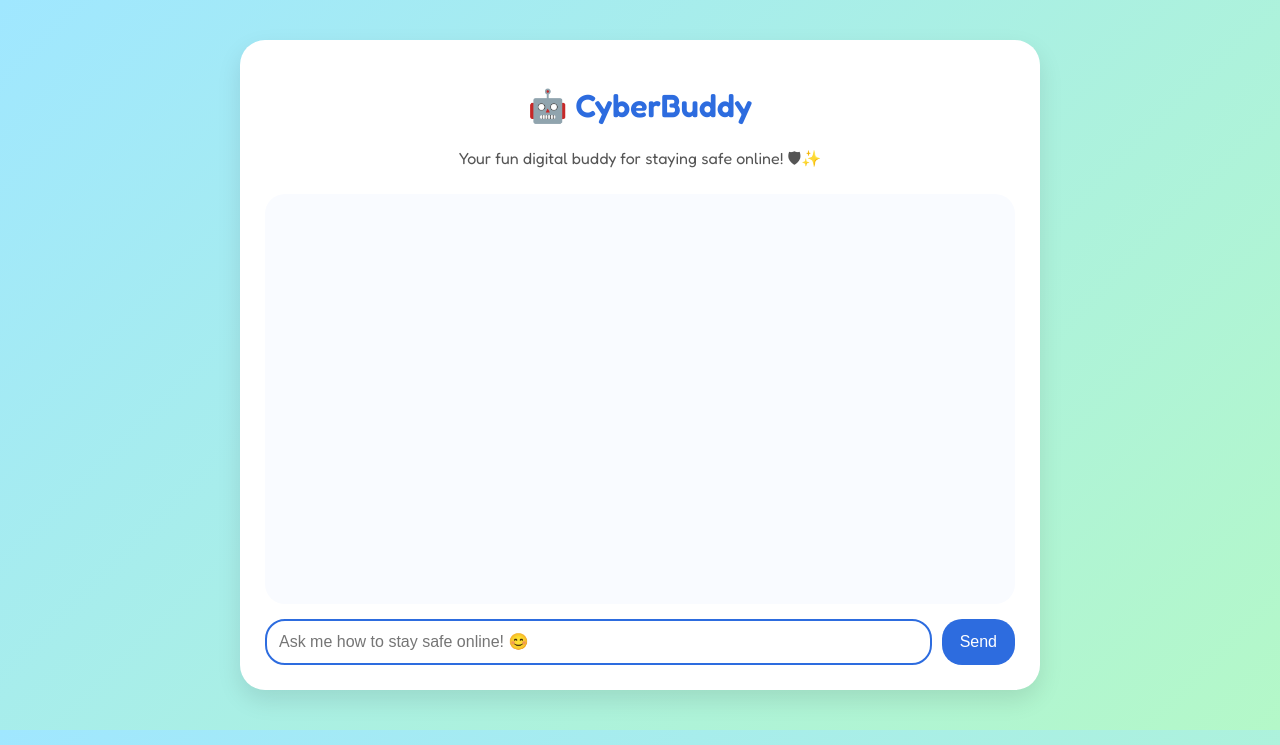
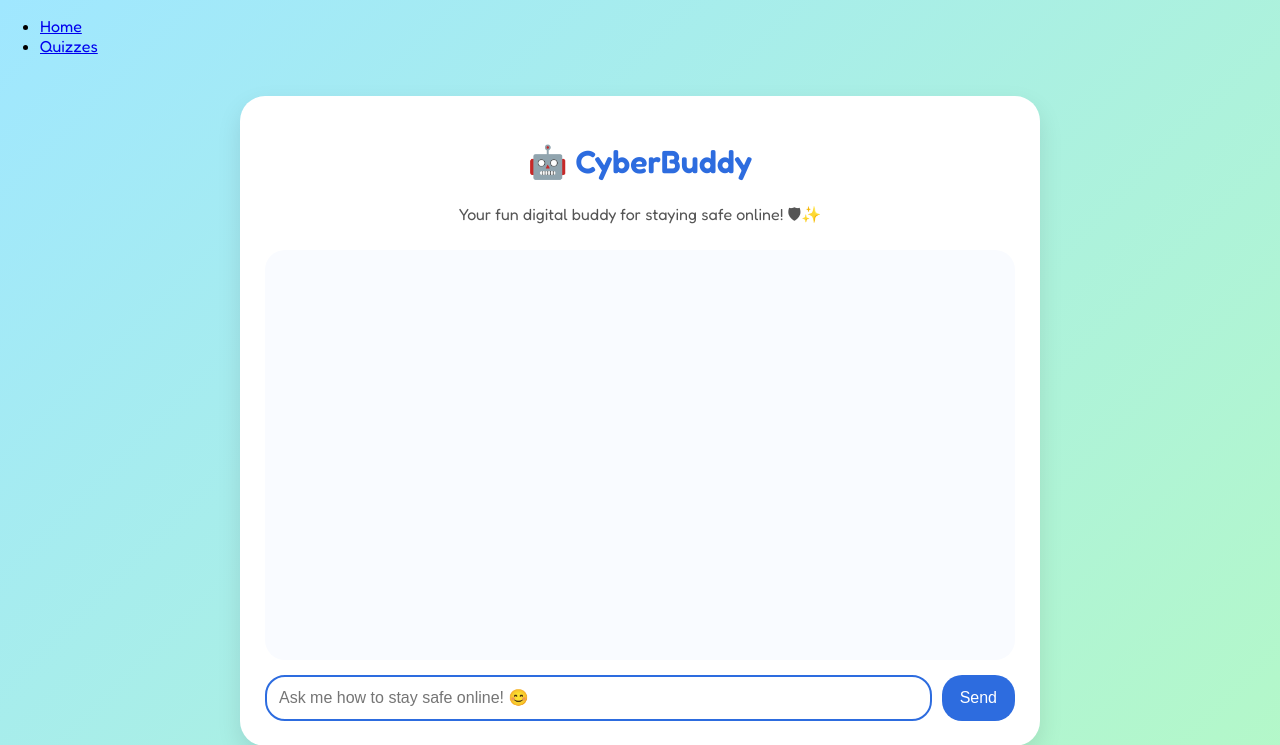
Before and after one commit to solis-k/cyberbuddy-senior-project, a Flask app: page / in a window 1280 px wide. Shown: the top 745 px of the page. Run offline with Flask 3, Linux system fonts and the light colour scheme.

Commit message:
added navigation bar for quizzes

```diff
--- a/templates/index.html
+++ b/templates/index.html
@@ -9,6 +9,12 @@
 
 </head>
 <body>
+    <nav>
+        <ul>
+            <li><a href="index.html">Home</a></li>
+            <li><a href="quiz.html">Quizzes</a></li>
+        </ul>
+    </nav>
 
 <div class="container">
     <h1>🤖 CyberBuddy</h1>
```
Also changed, not shown: templates/quiz.html (added).
